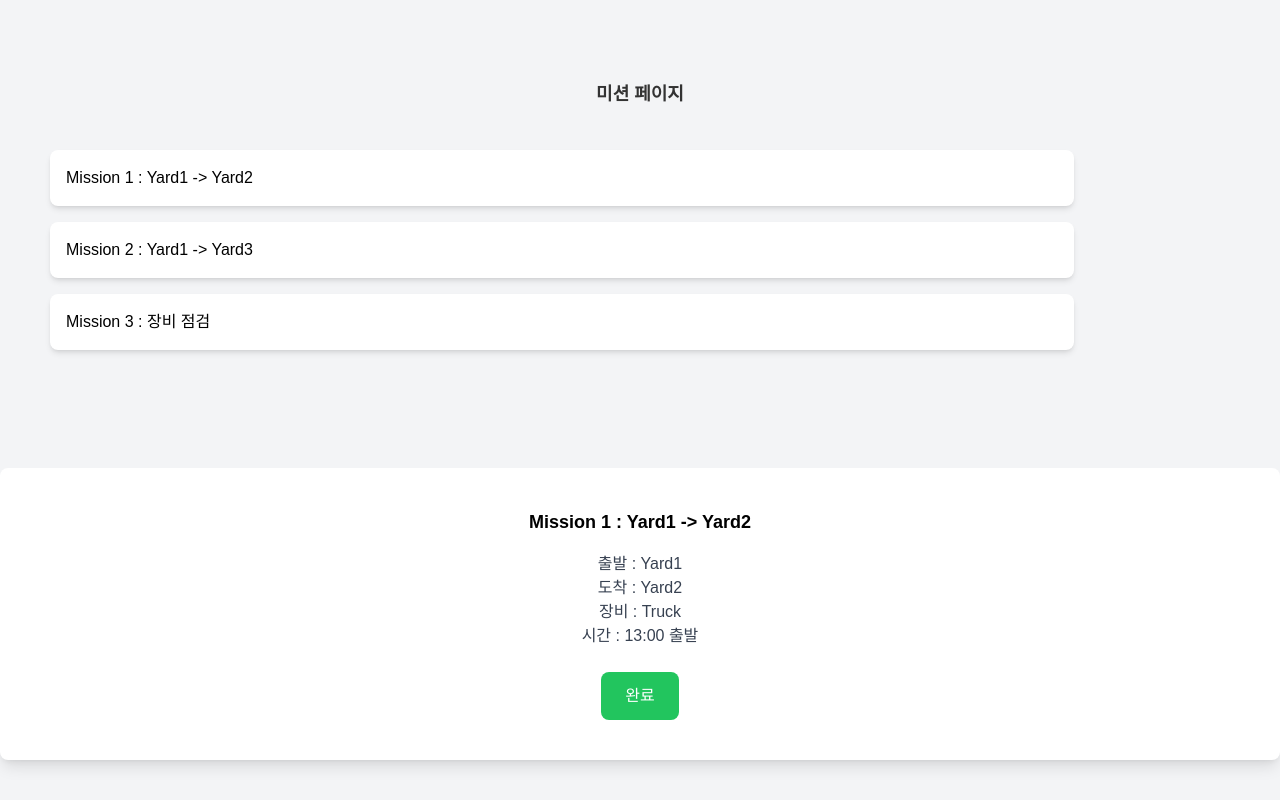
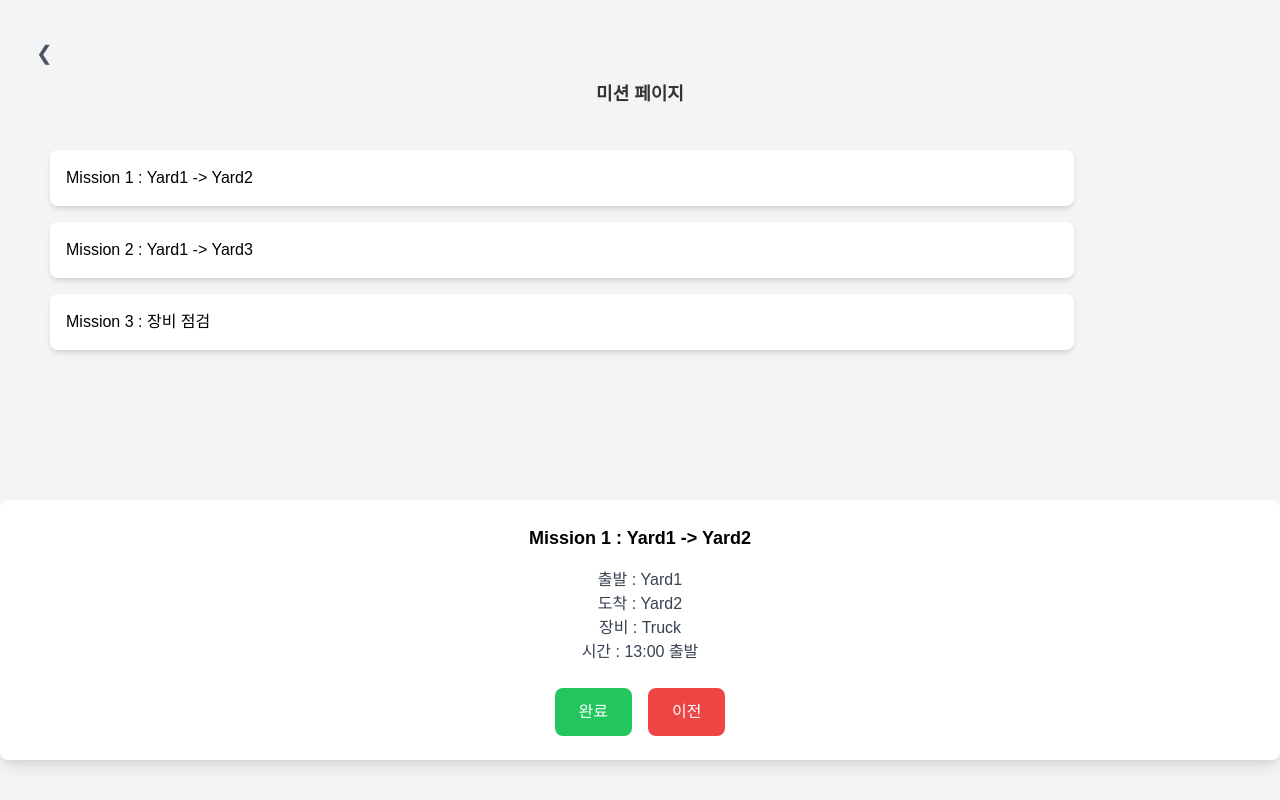
Before and after one commit to DB-YMS/front, a React (Create React App) app: page /mobile/mission in a window 1280 px wide. Both pictures are taken after a click on the element "Mission 1 : Yard1 -> Yard2". Built offline with nearby package versions, Linux system fonts and the light colour scheme.

Commit message:
feat : 버튼 수정

```diff
--- a/src/components/ButtonGrid.js
+++ b/src/components/ButtonGrid.js
@@ -25,7 +25,7 @@ const ButtonGrid = () => {
   const buttons = ["Commute", "equipment check", "mission", "Etc 1", "Etc 2", "Etc 3"];
 
   return (
-    <div className="absolute top-[110px] left-1/2 transform -translate-x-1/2 w-full max-w-[320px] grid grid-cols-2 gap-4">
+    <div className="absolute top-[130px] left-1/2 transform -translate-x-1/2 w-full max-w-[320px] grid grid-cols-2 gap-4">
       {buttons.map((label) => (
         <CustomButton
           key={label}
--- a/src/components/MissionDetail.js
+++ b/src/components/MissionDetail.js
@@ -1,18 +1,18 @@
 import React, { useState } from "react";
 
-const MissionDetail = ({ selectedMission, handleComplete }) => {
+const MissionDetail = ({ selectedMission, handleComplete, handleBack }) => {
   const [isClicked, setIsClicked] = useState(false);
 
-  const handleClick = () => {
+  const handleClickComplete = () => {
     setIsClicked(true);
     setTimeout(() => {
       setIsClicked(false);
-      handleComplete();
+      handleComplete(); // 완료 로직 호출
     }, 100);
   };
 
   return (
-    <div className="absolute bottom-10 left-0 w-full bg-white p-10 shadow-lg rounded-lg">
+    <div className="absolute bottom-10 left-0 w-full bg-white p-6 shadow-lg rounded-lg">
       {/* 미션 제목 */}
       <h2 className="text-lg font-bold mb-4 text-center">{selectedMission.title}</h2>
 
@@ -24,15 +24,24 @@ const MissionDetail = ({ selectedMission, handleComplete }) => {
         {selectedMission.details}
       </p>
 
-      {/* 완료 버튼 */}
-      <div className="flex justify-center">
+      {/* 버튼 그룹 */}
+      <div className="flex justify-center gap-4">
+        {/* 완료 버튼 */}
         <button
-          onClick={handleClick}
+          onClick={handleClickComplete}
           className={`text-white px-6 py-3 rounded-lg transition-colors duration-200 ${
             isClicked ? "bg-green-700" : "bg-green-500"
           }`}
         >
           완료
+        </button>
+
+        {/* 이전 버튼 */}
+        <button
+          onClick={handleBack} // handleBack 호출
+          className="text-white px-6 py-3 rounded-lg bg-red-500 hover:bg-red-600 transition-colors duration-200"
+        >
+          이전
         </button>
       </div>
     </div>
--- a/src/components/MissionPage.js
+++ b/src/components/MissionPage.js
@@ -1,4 +1,5 @@
 import React, { useState } from "react";
+import { useNavigate } from "react-router-dom"; // 수정된 부분
 import MissionList from "./MissionList";
 import MissionDetail from "./MissionDetail";
 
@@ -11,6 +12,7 @@ const missions = [
 const MissionPage = () => {
   const [selectedMission, setSelectedMission] = useState(null);
   const [completedMissions, setCompletedMissions] = useState([]);
+  const navigate = useNavigate(); // 수정된 부분: useNavigate 선언
 
   const handleMissionClick = (mission) => setSelectedMission(mission);
 
@@ -21,8 +23,24 @@ const MissionPage = () => {
     }
   };
 
+  const handleBack = () => {
+    setSelectedMission(null); // 이전 버튼 클릭 시 상세창 닫기
+  };
+
+  const handleBackToMobile = () => {
+    navigate("/mobile"); // 수정된 부분: /mobile 경로로 이동
+  };
+
   return (
     <div className="relative w-full h-screen bg-gray-100">
+      {/* Back Button */}
+      <button
+        className="absolute top-6 left-4 text-gray-600 text-xl"
+        onClick={handleBackToMobile} // 수정된 부분
+      >
+        ❮
+      </button>
+
       {/* Title */}
       <h1 className="absolute top-20 left-1/2 transform -translate-x-1/2 text-lg font-bold">
         미션 페이지
@@ -40,6 +58,7 @@ const MissionPage = () => {
         <MissionDetail
           selectedMission={selectedMission}
           handleComplete={handleComplete}
+          handleBack={handleBack} // 상세창 닫는 로직
         />
       )}
     </div>
--- a/src/components/UserProfile.js
+++ b/src/components/UserProfile.js
@@ -5,7 +5,7 @@ const UserProfile = ({ name, division, curLoc }) => {
     <div
       style={{
         position: "absolute",
-        top: "30px",
+        top: "55px",
         left: "50%",
         transform: "translateX(-50%)",
       }}
--- a/src/components/button.js
+++ b/src/components/button.js
@@ -9,8 +9,8 @@ const CustomButton = ({ label, isSelected, onClick, styles = {} }) => {
       }`}
       style={{
         ...styles,
-        height: "100px", // 버튼 높이 (기본값 120px)
-        width: "120px", // 버튼 너비 (기본값 140px)
+        height: "150px", // 버튼 높이 (기본값 120px)
+        width: "150px", // 버튼 너비 (기본값 140px)
         margin: "0 auto", // 버튼을 가운데 정렬
       }}
     >
```
